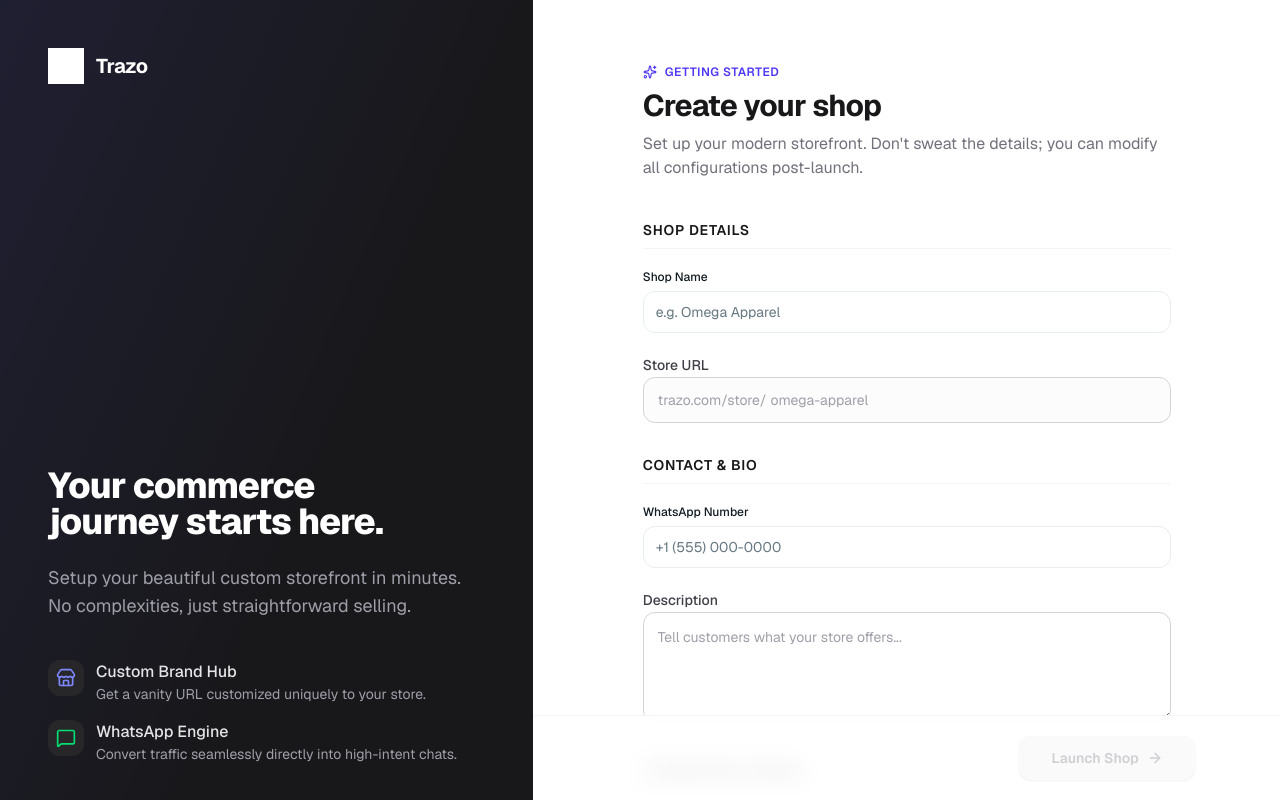
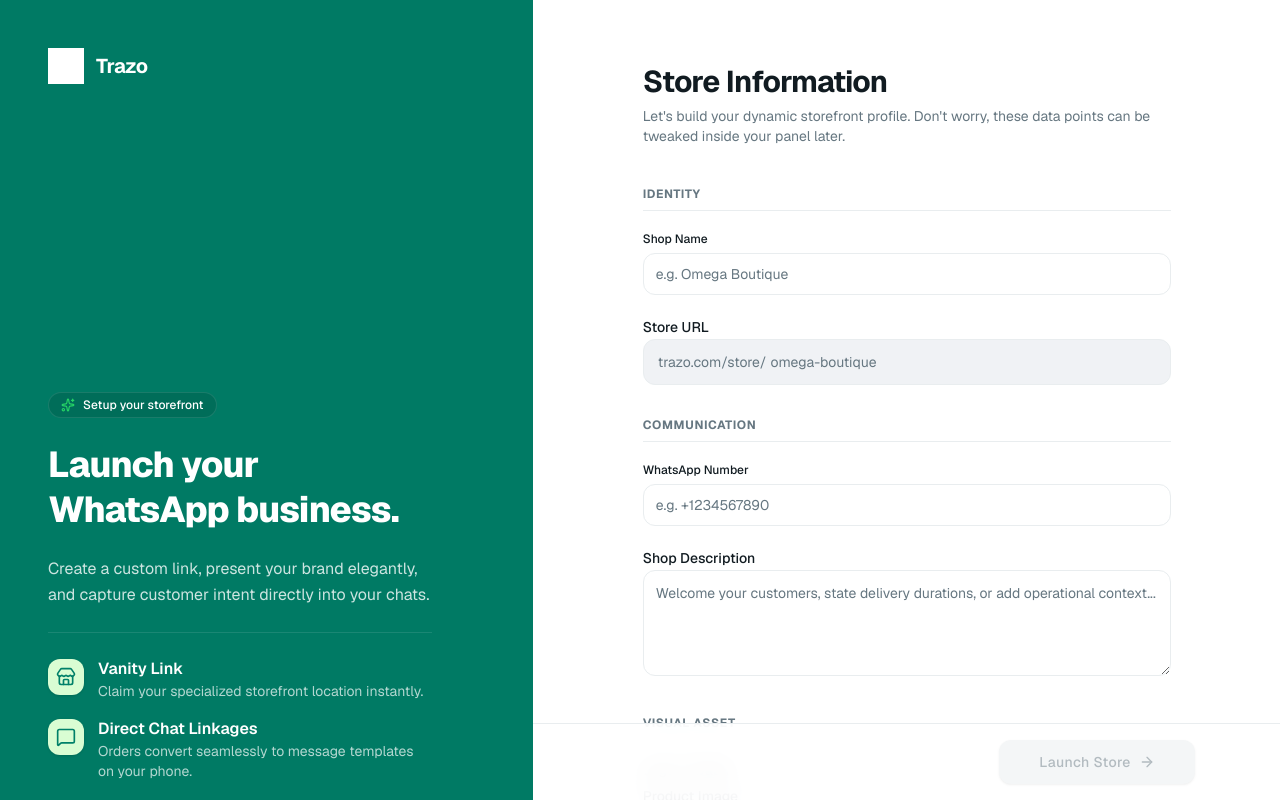
Before and after one commit to Reward-steve/trazo, a Next.js app: page /onboarding in a window 1280 px wide. Shown: the top 800 px of the page. Built offline with nearby package versions, Linux system fonts and the light colour scheme.

Commit message:
hot-fixes

```diff
--- a/app/onboarding/page.tsx
+++ b/app/onboarding/page.tsx
@@ -103,12 +103,13 @@
   };
 
   return (
-    <div className="min-h-screen grid grid-cols-1 lg:grid-cols-12 bg-surface">
-      {/* LEFT PANEL: Marketing & Visuals (Hidden on mobile) */}
-      <div className="hidden lg:flex lg:col-span-5 bg-zinc-900 flex-col justify-between p-12 text-white relative overflow-hidden">
-        <div className="absolute inset-0 bg-gradient-to-br from-indigo-500/10 via-transparent to-transparent pointer-events-none" />
+    <div className="min-h-screen grid grid-cols-1 lg:grid-cols-12 bg-surface font-sans antialiased text-text transition-colors duration-200">
+      {/* LEFT PANEL: Context & Branding Showcase */}
+      <div className="hidden lg:flex lg:col-span-5 bg-header flex-col justify-between p-12 text-white relative overflow-hidden">
+        {/* Subtle decorative overlay matching a soft message layout */}
+        <div className="absolute inset-0 bg-black/5 pointer-events-none" />
 
-        {/* Top Branding */}
+        {/* Branding header */}
         <div className="flex items-center gap-3 relative z-10">
           <Image
             src={logo}
@@ -118,156 +119,164 @@
           <span className="font-bold text-xl tracking-tight">Trazo</span>
         </div>
 
-        {/* Value Proposition */}
-        <div className="space-y-6 relative z-10 my-auto">
-          <h1 className="text-4xl font-extrabold tracking-tight leading-none text-balance">
-            Your commerce journey starts here.
+        {/* Core Value Stack */}
+        <div className="space-y-6 relative z-10 my-auto max-w-sm">
+          <div className="inline-flex items-center gap-2 bg-black/10 border border-white/10 px-3 py-1 rounded-full text-xs font-medium">
+            <Sparkles className="h-3.5 w-3.5 text-primary" /> Setup your
+            storefront
+          </div>
+          <h1 className="text-4xl font-extrabold tracking-tight leading-tight">
+            Launch your WhatsApp business.
           </h1>
-          <p className="text-zinc-400 text-lg text-balance">
-            Setup your beautiful custom storefront in minutes. No complexities,
-            just straightforward selling.
+          <p className="text-white/80 text-base leading-relaxed">
+            Create a custom link, present your brand elegantly, and capture
+            customer intent directly into your chats.
           </p>
 
-          <div className="pt-4 space-y-4">
-            <div className="flex items-start gap-3">
-              <div className="p-2 bg-zinc-800 rounded-lg text-indigo-400">
+          <div className="pt-6 space-y-4 border-t border-white/10">
+            <div className="flex items-start gap-3.5">
+              <div className="p-2 bg-bubble-out text-primary-dark rounded-lg mt-0.5 shadow-sm">
                 <Store className="h-5 w-5" />
               </div>
               <div>
-                <h4 className="font-medium text-zinc-200">Custom Brand Hub</h4>
-                <p className="text-sm text-zinc-400">
-                  Get a vanity URL customized uniquely to your store.
+                <h4 className="font-semibold text-white">Vanity Link</h4>
+                <p className="text-sm text-white/70">
+                  Claim your specialized storefront location instantly.
                 </p>
               </div>
             </div>
 
-            <div className="flex items-start gap-3">
-              <div className="p-2 bg-zinc-800 rounded-lg text-green-400">
+            <div className="flex items-start gap-3.5">
+              <div className="p-2 bg-bubble-out text-primary-dark rounded-lg mt-0.5 shadow-sm">
                 <MessageSquare className="h-5 w-5" />
               </div>
               <div>
-                <h4 className="font-medium text-zinc-200">WhatsApp Engine</h4>
-                <p className="text-sm text-zinc-400">
-                  Convert traffic seamlessly directly into high-intent chats.
+                <h4 className="font-semibold text-white">
+                  Direct Chat Linkages
+                </h4>
+                <p className="text-sm text-white/70">
+                  Orders convert seamlessly to message templates on your phone.
                 </p>
               </div>
             </div>
           </div>
         </div>
 
-        {/* Footer info */}
-        <p className="text-xs text-zinc-500 relative z-10">
-          © {new Date().getFullYear()} Trazo Inc. All rights reserved.
+        <p className="text-xs text-white/50 relative z-10">
+          &copy; {new Date().getFullYear()} Trazo. Built for chat commerce.
         </p>
       </div>
 
       {/* RIGHT PANEL: Form inputs */}
-      <div className="col-span-1 lg:col-span-7 flex flex-col justify-between min-h-screen bg-white">
-        {/* Mobile Header Block */}
-        <div className="p-6 border-b border-zinc-100 lg:hidden flex items-center gap-3">
-          <Image src={logo} alt="logo" className="h-8 w-8" />
-          <h2 className="text-lg font-bold text-zinc-950">Setup Shop</h2>
+      <div className="col-span-1 lg:col-span-7 flex flex-col justify-between min-h-screen bg-surface-alt lg:bg-surface">
+        {/* Mobile Header (Hidden on large displays) */}
+        <div className="p-4 bg-header text-white lg:hidden flex items-center gap-3 shadow-md">
+          <Image
+            src={logo}
+            alt="logo"
+            className="h-8 w-8 brightness-0 invert"
+          />
+          <h2 className="text-md font-bold tracking-wide">Onboarding Store</h2>
         </div>
 
-        {/* Main Content Area */}
+        {/* Main interactive viewport container */}
         <div className="flex-1 max-w-xl w-full mx-auto px-6 py-10 lg:py-16 space-y-10">
           <div>
-            <div className="hidden lg:flex items-center gap-2 text-xs font-semibold text-indigo-600 tracking-wider uppercase mb-2">
-              <Sparkles className="h-3.5 w-3.5" /> Getting Started
-            </div>
-            <h2 className="text-3xl font-bold tracking-tight text-zinc-900">
-              Create your shop
+            <h2 className="text-2xl lg:text-3xl font-bold tracking-tight text-text">
+              Store Information
             </h2>
-            <p className="text-zinc-500 mt-2">
-              Set up your modern storefront. Don&apos;t sweat the details; you
-              can modify all configurations post-launch.
+            <p className="text-text-muted text-sm mt-1.5">
+              Let&apos;s build your dynamic storefront profile. Don&apos;t
+              worry, these data points can be tweaked inside your panel later.
             </p>
           </div>
 
           <div className="space-y-8">
-            {/* SECTION 1: Identity */}
-            <section className="space-y-5">
-              <div className="border-b border-zinc-100 pb-2">
-                <h3 className="text-sm font-semibold text-zinc-900 uppercase tracking-wider">
-                  Shop Details
+            {/* SECTION 1: Identity & Slugs */}
+            <section className="space-y-5 bg-surface p-5 lg:p-0 rounded-lg shadow-sm lg:shadow-none border border-border lg:border-none">
+              <div className="border-b border-border pb-2">
+                <h3 className="text-xs font-bold text-text-muted uppercase tracking-wider">
+                  Identity
                 </h3>
               </div>
 
               <Input
                 label="Shop Name"
-                placeholder="e.g. Omega Apparel"
+                placeholder="e.g. Omega Boutique"
                 value={form.shopName}
                 onChange={(e) => update("shopName", e.target.value)}
+                className="bg-surface border-border text-text placeholder:text-text-muted"
               />
 
               <div className="space-y-1.5">
-                <label className="text-sm font-medium text-zinc-700">
+                <label className="text-sm font-medium text-text">
                   Store URL
                 </label>
-                <div className="flex items-center border border-zinc-300 focus-within:border-indigo-600 focus-within:ring-2 focus-within:ring-indigo-100 transition-all rounded-xl bg-zinc-50/50 overflow-hidden px-3.5">
-                  <span className="text-sm text-zinc-400 select-none pr-1">
+                <div className="flex items-center border border-border focus-within:border-primary-dark transition-colors rounded-lg bg-surface-alt overflow-hidden px-3.5">
+                  <span className="text-sm text-text-muted select-none pr-1">
                     trazo.com/store/
                   </span>
                   <input
-                    className="flex-1 py-3 bg-transparent outline-none text-sm text-zinc-900 placeholder:text-zinc-400"
-                    placeholder="omega-apparel"
+                    className="flex-1 py-3 bg-transparent outline-none text-sm text-text placeholder:text-text-muted"
+                    placeholder="omega-boutique"
                     value={form.slug}
                     onChange={(e) => update("slug", e.target.value)}
                     onBlur={handleSlugBlur}
                   />
                   {checkingSlug ? (
-                    <span className="animate-spin h-4 w-4 border-2 border-indigo-600 border-t-transparent rounded-full" />
+                    <span className="animate-spin h-4 w-4 border-2 border-primary border-t-transparent rounded-full" />
                   ) : slugAvailable === true ? (
-                    <CheckCircle className="h-5 w-5 text-emerald-500 fill-emerald-50" />
+                    <CheckCircle className="h-5 w-5 text-primary fill-bubble-out" />
                   ) : null}
                 </div>
                 {slugError && (
-                  <p className="text-xs text-rose-500 font-medium pl-1">
+                  <p className="text-xs text-red-500 font-medium pl-1">
                     {slugError}
                   </p>
                 )}
               </div>
             </section>
 
-            {/* SECTION 2: Contact */}
-            <section className="space-y-5">
-              <div className="border-b border-zinc-100 pb-2">
-                <h3 className="text-sm font-semibold text-zinc-900 uppercase tracking-wider">
-                  Contact & Bio
+            {/* SECTION 2: Communication Hub */}
+            <section className="space-y-5 bg-surface p-5 lg:p-0 rounded-lg shadow-sm lg:shadow-none border border-border lg:border-none">
+              <div className="border-b border-border pb-2">
+                <h3 className="text-xs font-bold text-text-muted uppercase tracking-wider">
+                  Communication
                 </h3>
               </div>
 
               <Input
                 label="WhatsApp Number"
-                placeholder="+1 (555) 000-0000"
+                placeholder="e.g. +1234567890"
                 value={form.whatsappNumber}
                 onChange={(e) => update("whatsappNumber", e.target.value)}
+                className="bg-surface border-border text-text placeholder:text-text-muted"
               />
 
               <div className="space-y-1.5">
-                <label className="text-sm font-medium text-zinc-700">
-                  Description
+                <label className="text-sm font-medium text-text">
+                  Shop Description
                 </label>
                 <textarea
-                  className="w-full border border-zinc-300 focus:border-indigo-600 focus:ring-2 focus:ring-indigo-100 transition-all rounded-xl p-3.5 text-sm text-zinc-900 outline-none placeholder:text-zinc-400"
+                  className="w-full border border-border bg-surface focus:border-primary-dark transition-colors rounded-lg p-3 text-sm text-text outline-none placeholder:text-text-muted"
                   rows={4}
-                  placeholder="Tell customers what your store offers..."
+                  placeholder="Welcome your customers, state delivery durations, or add operational context..."
                   value={form.description}
                   onChange={(e) => update("description", e.target.value)}
                 />
               </div>
             </section>
 
-            {/* SECTION 3: Visuals */}
-            <section className="space-y-5">
-              <div className="border-b border-zinc-100 pb-2">
-                <h3 className="text-sm font-semibold text-zinc-900 uppercase tracking-wider">
-                  Storefront Design
+            {/* SECTION 3: Visual Identity Assets */}
+            <section className="space-y-5 bg-surface p-5 lg:p-0 rounded-lg shadow-sm lg:shadow-none border border-border lg:border-none">
+              <div className="border-b border-border pb-2">
+                <h3 className="text-xs font-bold text-text-muted uppercase tracking-wider">
+                  Visual Asset
                 </h3>
               </div>
               <div className="space-y-1.5">
-                <label className="text-sm font-medium text-zinc-700 block">
-                  Logo
+                <label className="text-sm font-medium text-text block">
+                  Logo / Avatar
                 </label>
                 <ImageUpload
                   value={form.logoUrl}
@@ -278,16 +287,16 @@
           </div>
         </div>
 
-        {/* BOTTOM FIXED CTA STRIP */}
-        <div className="border-t border-zinc-100 bg-white/80 backdrop-blur-md sticky bottom-0 z-20 px-6 py-4 lg:py-5">
+        {/* BOTTOM FIXED CTA ROW */}
+        <div className="border-t border-border bg-surface/90 backdrop-blur-md sticky bottom-0 z-20 px-6 py-4">
           <div className="max-w-xl mx-auto flex items-center justify-end">
             <Button
               disabled={!isValid}
               onClick={handleSubmit}
               loading={loading}
-              className="w-full lg:w-auto lg:px-8 py-3 rounded-xl bg-indigo-600 text-white hover:bg-indigo-700 disabled:bg-zinc-100 disabled:text-zinc-400 text-sm font-semibold transition-all flex items-center justify-center gap-2 shadow-sm"
+              className="w-full lg:w-auto lg:px-10 py-3 rounded-md bg-primary hover:bg-primary-dark text-white disabled:bg-border disabled:text-text-muted text-sm font-bold tracking-wide transition-all duration-150 flex items-center justify-center gap-2 shadow-sm"
             >
-              Launch Shop <ArrowRight className="h-4 w-4" />
+              Launch Store <ArrowRight className="h-4 w-4" />
             </Button>
           </div>
         </div>
```
